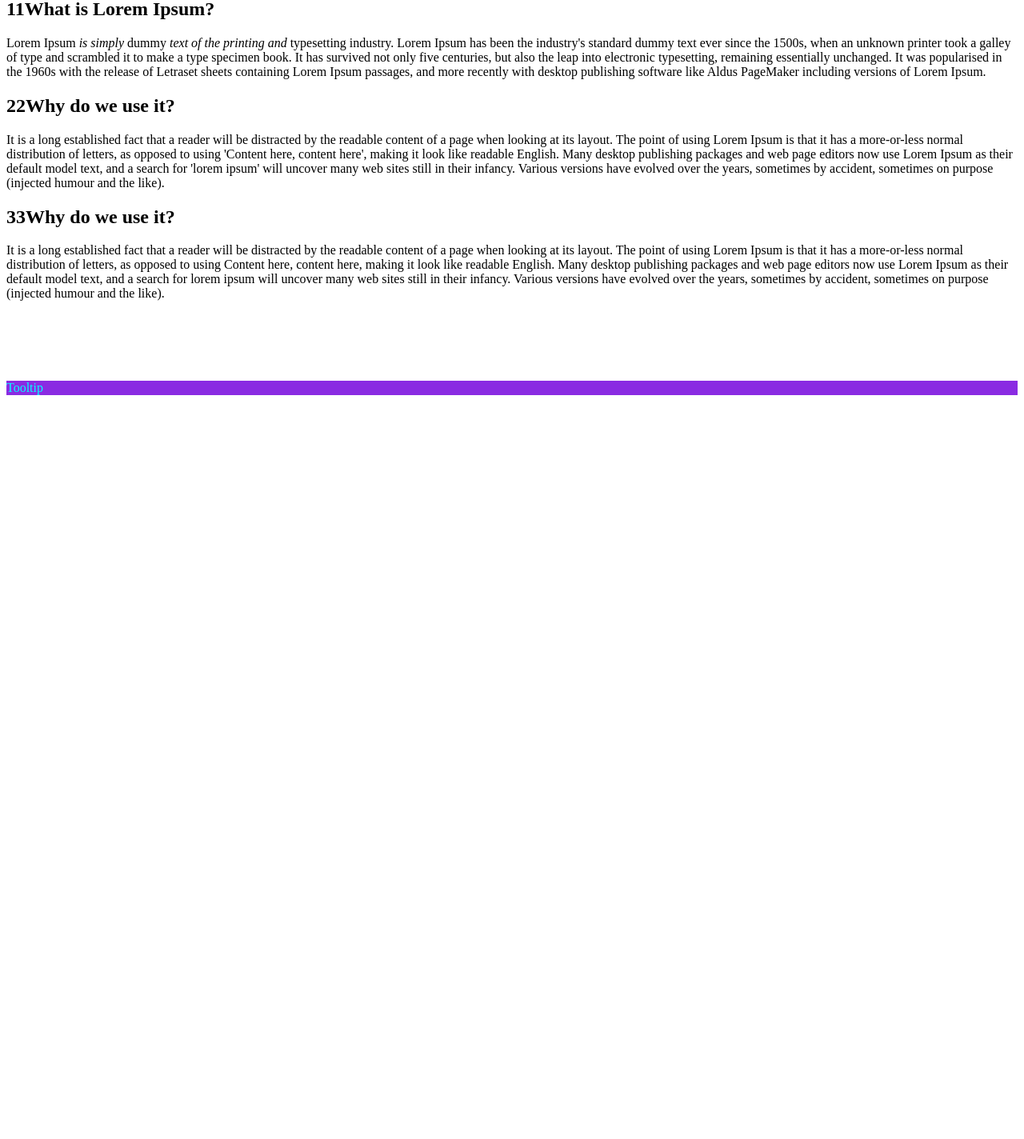
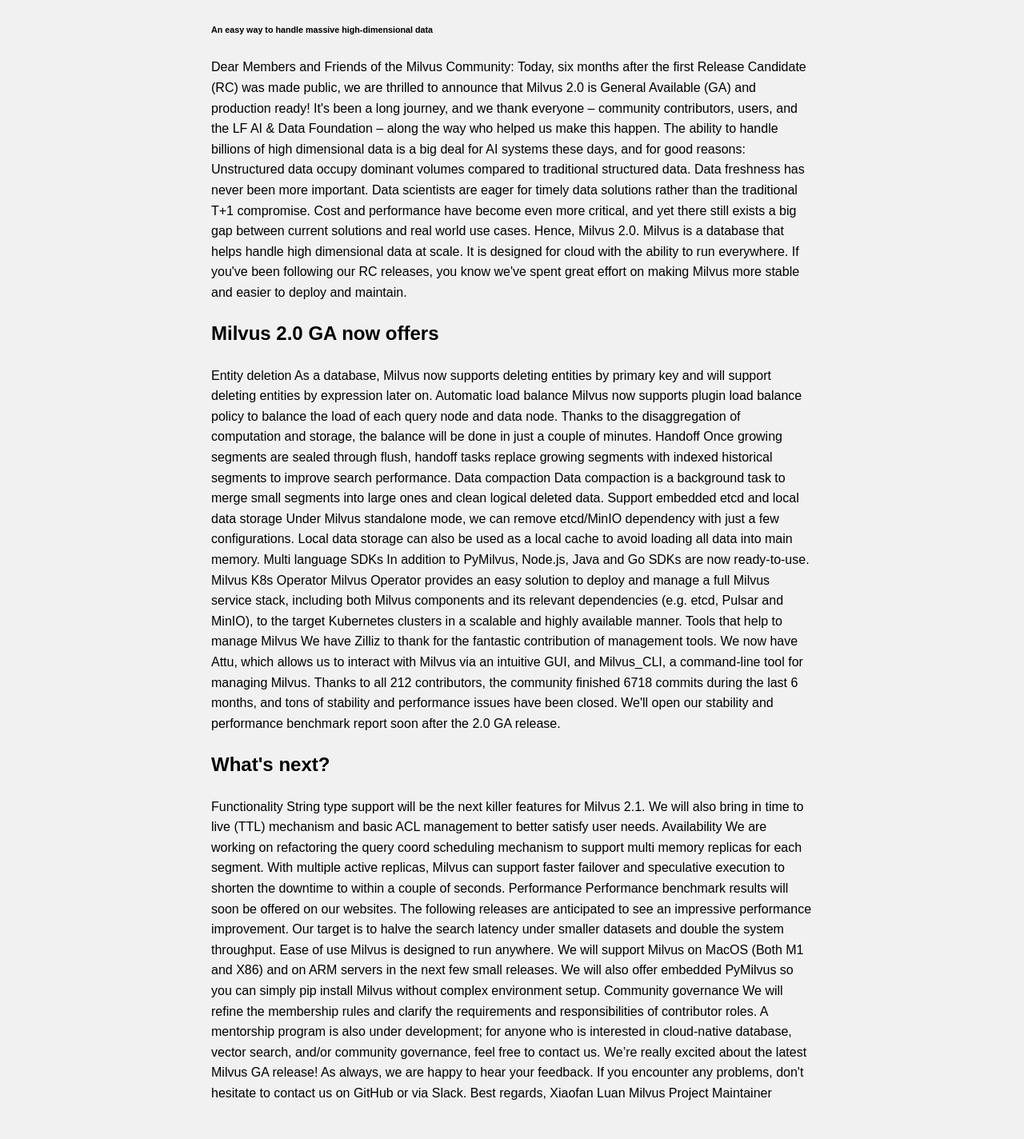
Before and after one commit to iynewz/web-annotation, a website: page index.html in a window 1280 px wide. Shown: the part 82-1506 px from the top of the page at 80% size. Before the commit the page ends 800 px from the top, so only its background shows below. Drawn offline with Linux system fonts and the light colour scheme.

Commit message:
very draft demo

```diff
--- a/index.html
+++ b/index.html
@@ -8,40 +8,137 @@
     <title>Annotation demo</title>
     <link rel="stylesheet" href="styles.css">
     <script src="main.js"></script>
+    <script src="https://kit.fontawesome.com/e20f5373de.js" crossorigin="anonymous"></script>
+
 </head>
 
 <body>
-    <div id="content" class="content">
-        <h1>JavaScript Highlight Text Tooltip</h1>
-        <h2>11What is Lorem Ipsum?</h2>
-        <p>Lorem Ipsum <em>is simply</em> dummy <i>text of the printing and</i> typesetting industry. Lorem Ipsum has
-            been the industry's standard dummy text ever since the 1500s, when an unknown printer took a galley of type
-            and scrambled it to make a type specimen book. It has survived not only five centuries, but also the leap
-            into electronic typesetting, remaining essentially unchanged. It was popularised in the 1960s with the
-            release of Letraset sheets containing Lorem Ipsum passages, and more recently with desktop publishing
-            software like Aldus PageMaker including versions of Lorem Ipsum.</p>
-        <h2>22Why do we use it?</h2>
-        <p>It is a long established fact that a reader will be distracted by the readable content of a page when looking
-            at its layout. The point of using Lorem Ipsum is that it has a more-or-less normal distribution of letters,
-            as opposed to using 'Content here, content here', making it look like readable English. Many desktop
-            publishing packages and web page editors now use Lorem Ipsum as their default model text, and a search for
-            'lorem ipsum' will uncover many web sites still in their infancy. Various versions have evolved over the
-            years, sometimes by accident, sometimes on purpose (injected humour and the like).</p>
-        <h2>33Why do we use it?</h2>
-        <p>It is a long established fact that a reader will be distracted by the readable content of a page when looking
-            at its layout. The point of using Lorem Ipsum is that it has a more-or-less normal distribution of letters,
-            as opposed to using Content here, content here, making it look like readable English. Many desktop
-            publishing packages and web page editors now use Lorem Ipsum as their default model text, and a search for
-            lorem ipsum will uncover many web sites still in their infancy. Various versions have evolved over the
-            years, sometimes by accident, sometimes on purpose (injected humour and the like).</p>
+    <section>
+        <div id="blog-content" class="blog-content">
+            <h1>Announcing General Availability of Milvus 2.0</h1>
+            <h6>An easy way to handle massive high-dimensional data</h6>
+            <p>Dear Members and Friends of the Milvus Community:
 
-        <div class="selectedContent" data-tooltip="Highlight / Share">
-            Tooltip
+                Today, six months after the first Release Candidate (RC) was made public, we are thrilled to announce
+                that Milvus 2.0 is General Available (GA) and production ready! It's been a long journey, and we thank
+                everyone – community contributors, users, and the LF AI & Data Foundation – along the way who helped us
+                make this happen.
+
+                The ability to handle billions of high dimensional data is a big deal for AI systems these days, and for
+                good reasons:
+
+                Unstructured data occupy dominant volumes compared to traditional structured data.
+                Data freshness has never been more important. Data scientists are eager for timely data solutions rather
+                than the traditional T+1 compromise.
+                Cost and performance have become even more critical, and yet there still exists a big gap between
+                current solutions and real world use cases.
+                Hence, Milvus 2.0. Milvus is a database that helps handle high dimensional data at scale. It is designed
+                for cloud with the ability to run everywhere. If you've been following our RC releases, you know we've
+                spent great effort on making Milvus more stable and easier to deploy and maintain.</p>
+            <h2>Milvus 2.0 GA now offers</h2>
+            <p>Entity deletion
+
+                As a database, Milvus now supports deleting entities by primary key and will support deleting entities
+                by expression later on.
+
+                Automatic load balance
+
+                Milvus now supports plugin load balance policy to balance the load of each query node and data node.
+                Thanks to the disaggregation of computation and storage, the balance will be done in just a couple of
+                minutes.
+
+                Handoff
+
+                Once growing segments are sealed through flush, handoff tasks replace growing segments with indexed
+                historical segments to improve search performance.
+
+                Data compaction
+
+                Data compaction is a background task to merge small segments into large ones and clean logical deleted
+                data.
+
+                Support embedded etcd and local data storage
+
+                Under Milvus standalone mode, we can remove etcd/MinIO dependency with just a few configurations. Local
+                data storage can also be used as a local cache to avoid loading all data into main memory.
+
+                Multi language SDKs
+
+                In addition to PyMilvus, Node.js, Java and Go SDKs are now ready-to-use.
+
+                Milvus K8s Operator
+
+                Milvus Operator provides an easy solution to deploy and manage a full Milvus service stack, including
+                both Milvus components and its relevant dependencies (e.g. etcd, Pulsar and MinIO), to the target
+                Kubernetes clusters in a scalable and highly available manner.
+
+                Tools that help to manage Milvus
+
+                We have Zilliz to thank for the fantastic contribution of management tools. We now have Attu, which
+                allows us to interact with Milvus via an intuitive GUI, and Milvus_CLI, a command-line tool for managing
+                Milvus.
+
+                Thanks to all 212 contributors, the community finished 6718 commits during the last 6 months, and tons
+                of stability and performance issues have been closed. We'll open our stability and performance benchmark
+                report soon after the 2.0 GA release.
+
+            </p>
+            <h2>What's next?</h2>
+            <p>Functionality
+
+                String type support will be the next killer features for Milvus 2.1. We will also bring in time to live
+                (TTL) mechanism and basic ACL management to better satisfy user needs.
+
+                Availability
+
+                We are working on refactoring the query coord scheduling mechanism to support multi memory replicas for
+                each segment. With multiple active replicas, Milvus can support faster failover and speculative
+                execution to shorten the downtime to within a couple of seconds.
+
+                Performance
+
+                Performance benchmark results will soon be offered on our websites. The following releases are
+                anticipated to see an impressive performance improvement. Our target is to halve the search latency
+                under smaller datasets and double the system throughput.
+
+                Ease of use
+
+                Milvus is designed to run anywhere. We will support Milvus on MacOS (Both M1 and X86) and on ARM servers
+                in the next few small releases. We will also offer embedded PyMilvus so you can simply pip install
+                Milvus without complex environment setup.
+
+                Community governance
+
+                We will refine the membership rules and clarify the requirements and responsibilities of contributor
+                roles. A mentorship program is also under development; for anyone who is interested in cloud-native
+                database, vector search, and/or community governance, feel free to contact us.
+
+                We’re really excited about the latest Milvus GA release! As always, we are happy to hear your feedback.
+                If you encounter any problems, don't hesitate to contact us on GitHub or via Slack.
+
+
+                Best regards,
+
+                Xiaofan Luan
+
+                Milvus Project Maintainer
+
+            </p>
+            <div id="tooltip" class="tooltip-content">
+                <div class="arrow"></div>
+                <button onclick="addHightlight();"><i class="fas fa-highlighter"></i></button>
+                <button><i class="fas fa-comment"></i></button>
+                <button><i class="fab fa-twitter"></i></button>
+                <button><i class="fab fa-github"></i></i></button>
+
+            </div>
+
         </div>
-    </div>
-    <div id="cusdis_thread" data-host="https://cusdis.com" data-app-id="cebb57eb-523d-45a6-99bd-31d6b53c7677"
-        data-page-id="1" data-page-url="1" data-page-title="1"></div>
-    <script async defer src="https://cusdis.com/js/cusdis.es.js"></script>
+        <div id="cusdis_thread" data-host="https://cusdis.com" data-app-id="cebb57eb-523d-45a6-99bd-31d6b53c7677"
+            data-page-id="1" data-page-url="1" data-page-title="1"></div>
+        <script async defer src="https://cusdis.com/js/cusdis.es.js"></script>
+    </section>
+
 </body>
 
 </html>
--- a/styles.css
+++ b/styles.css
@@ -1,49 +1,54 @@
-.selectedContent {
-    margin-top: 100px;
-    color: aqua;
-    background-color: blueviolet;
-    position: relative;
+/*Blog CSS*/
+body {
+    font-family: Arial;
+    padding: 20px;
+    background: #f1f1f1;
+    line-height: 1.6;
+    padding-left: 20%;
+    padding-right: 20%;
+  }
+
+
+/*Tooltip CSS*/
+#tooltip {
+    display: none;
+    position: absolute;
 }
 
-.selectedContent::before,
-.selectedContent::after {
-    --scale: 0;
-    --arrow-size: 10px;
+.tooltip-content {
+    display: flex;
+    flex-direction: row;
+    justify-content:space-between;
+    align-items: center;
     --tooltip-color: #333;
+    background-color: var(--tooltip-color);
+    padding: 0px;
+    border-radius: 4px;
+    width: 130px;
+    height: 38px;
+    /* opacity: 0;
+    pointer-events: none; */
+    z-index: 2;
+}
+.tooltip-content .arrow{
+    position: absolute;
+    border: 10px solid transparent;
+    border-bottom-color: var(--tooltip-color);
+    top: 58px;
+    left: 50%;
+    transform:translate(-50%, -100%) rotate(180deg);
+  }
 
-    position: absolute;
-    top: -0.25rem;
-    left: 50%;
-    transform: translateX(-50%) translateY(var(--translate-y, 0)) scale(var(--scale));
-    transition: 150ms transform;
-    transform-origin: bottom;
+.tooltip-content {
+    background-color: var(--tooltip-color);
+    justify-content: space-around;
+    align-items: center;
 }
-
-.selectedContent::before {
-    --translate-y: calc(-100% - var(--arrow-size));
-    content: attr(data-tooltip);
-    color: white;
-    padding: .5rem;
-    border-radius: .3rem;
-    height: 30px;
-    max-width: 200px;
+button {
+    color:white;
     background-color: var(--tooltip-color);
+    border: 0;
+    padding: 0;
+    margin: 5px;
+    cursor: pointer;
 }
-
-.selectedContent:hover::before,
-.selectedContent:hover::after {
-    --scale: 1;
-
-}
-
-.selectedContent::after {
-    --translate-y: calc( -1 * var(--arrow-size));
-    content: "";
-    border: var(--arrow-size) solid transparent;
-    border-top-color: var(--tooltip-color);
-    transform-origin: top center;
-}
-
-mark:hover {
-    color:aliceblue;
-}
```
Also changed, not shown: main.js (+34 -11 lines).
